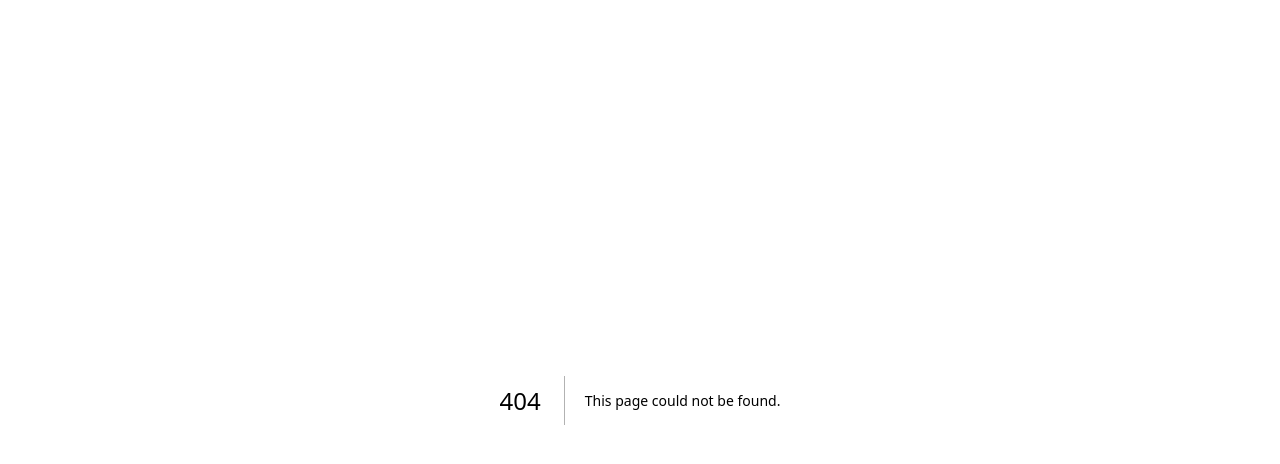
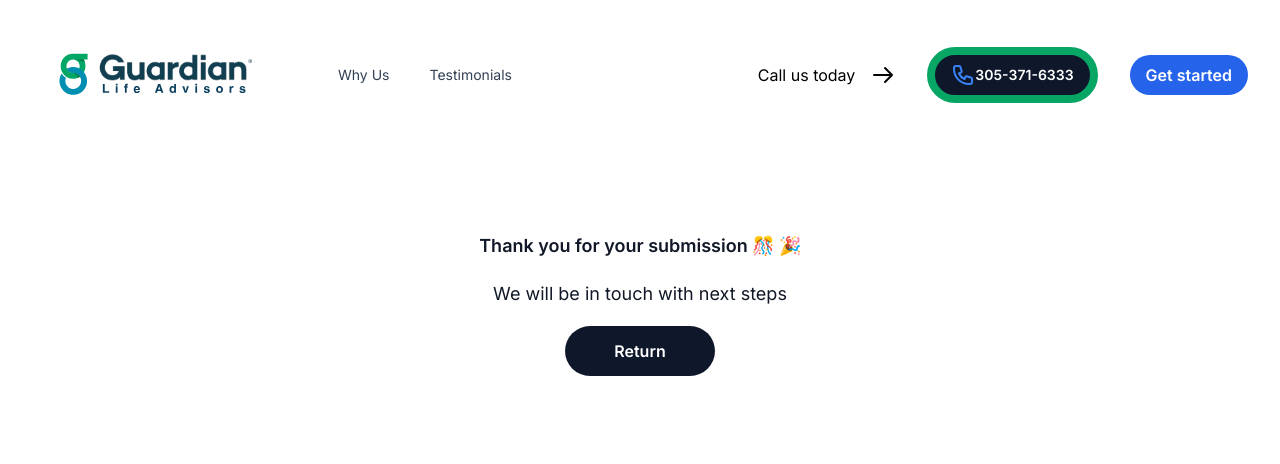
Before and after one commit to mpichardo305/gladvisors-v0, a Next.js app: page /thank-you in a window 1280 px wide. Before the commit this address had no page. Shown: the top 464 px of the page. Built offline with nearby package versions, Linux system fonts and the light colour scheme.

Commit message:
added logic for going back to home page, on submission issuing a thank you page, fixing redirect when click on logo

```diff
--- a/src/components/Header.jsx
+++ b/src/components/Header.jsx
@@ -95,7 +95,7 @@ export function Header() {
       <Container>
         <nav className="relative z-50 flex justify-between">
           <div className="flex items-center md:gap-x-12">
-            <Link href="#" aria-label="Home">
+            <Link href="/" aria-label="Home">
               <Logo className="h-10 w-auto" />
             </Link>
             <div className="hidden md:flex md:gap-x-6">
@@ -129,7 +129,7 @@ export function Header() {
               </div>
             </Button>
 
-            <Button href="/register" color="blue" style={{fontSize: '16px'}} >
+            <Button href="/register" color="blue" style={{ fontSize: '16px' }}>
               <span>
                 Get started <span className="hidden lg:inline"></span>
               </span>
--- a/src/pages/register.jsx
+++ b/src/pages/register.jsx
@@ -27,7 +27,7 @@ export default function Register() {
           </div>
         </div>
         <form
-          action="#"
+          action="/thank-you"
           className="mt-10 grid grid-cols-1 gap-x-6 gap-y-8 sm:grid-cols-2"
         >
           <TextField
--- /dev/null
+++ b/src/pages/thank-you.jsx
@@ -0,0 +1,36 @@
+import { Container } from '@/components/Container'
+import Head from 'next/head'
+import { Header } from '@/components/Header'
+import { Button } from '@/components/Button'
+export function Disclosure() {
+  return (
+    <>
+      <Head>
+        <title>Guardian Life Advisors</title>
+        <meta
+          name="description"
+          content="Attracting and developing exceptional talent to service our distinguished clients."
+        />
+      </Head>
+      <Header />
+      <Container id="thank-you">
+        <div className="py-20 text-center text-lg">
+          <h1 className="font-semibold text-gray-900">
+            Thank you for your submission 🎊 🎉
+          </h1>
+          <h2 className="py-4 text-gray-900">
+            We will be in touch with next steps
+          </h2>
+          <Button
+            style={{ width: '150px', height: '50px', fontSize: '16px' }}
+            href="/"
+            action="/"
+          >
+            Return
+          </Button>
+        </div>
+      </Container>
+    </>
+  )
+}
+export default Disclosure
```
